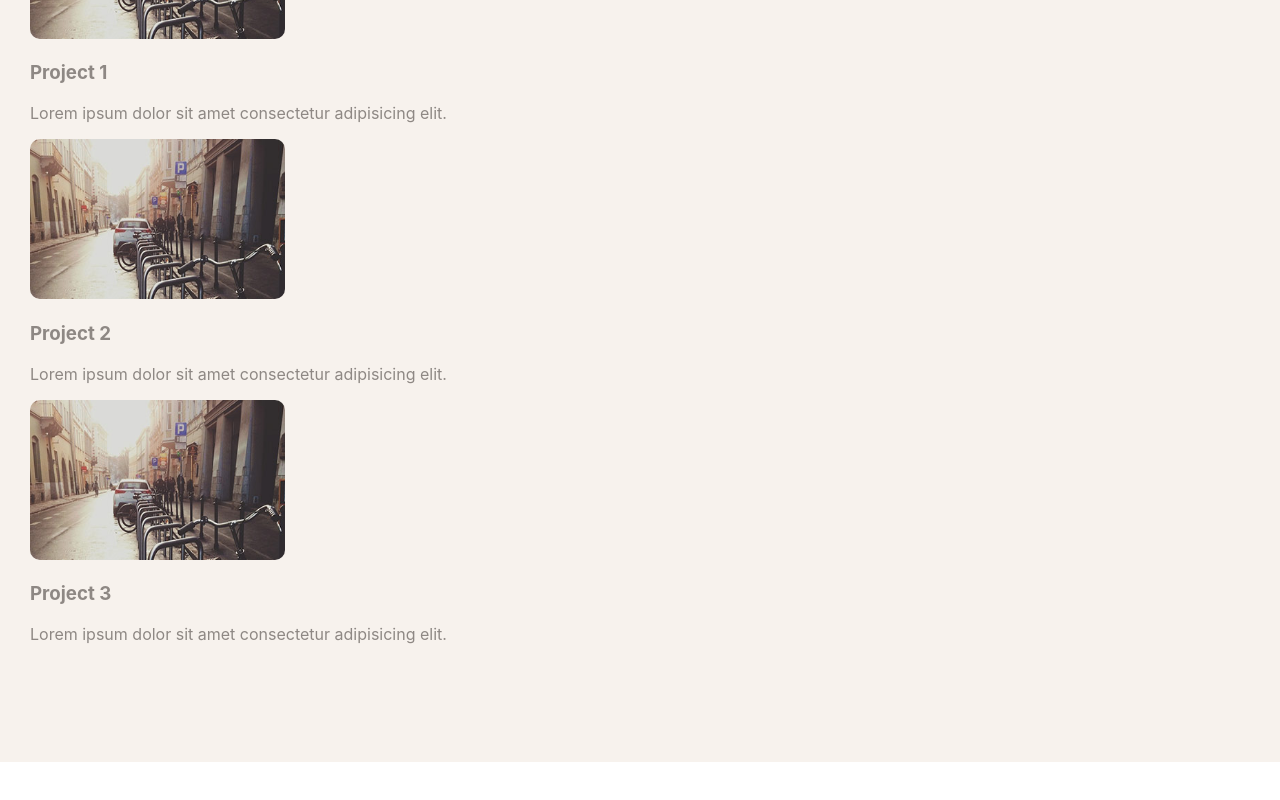
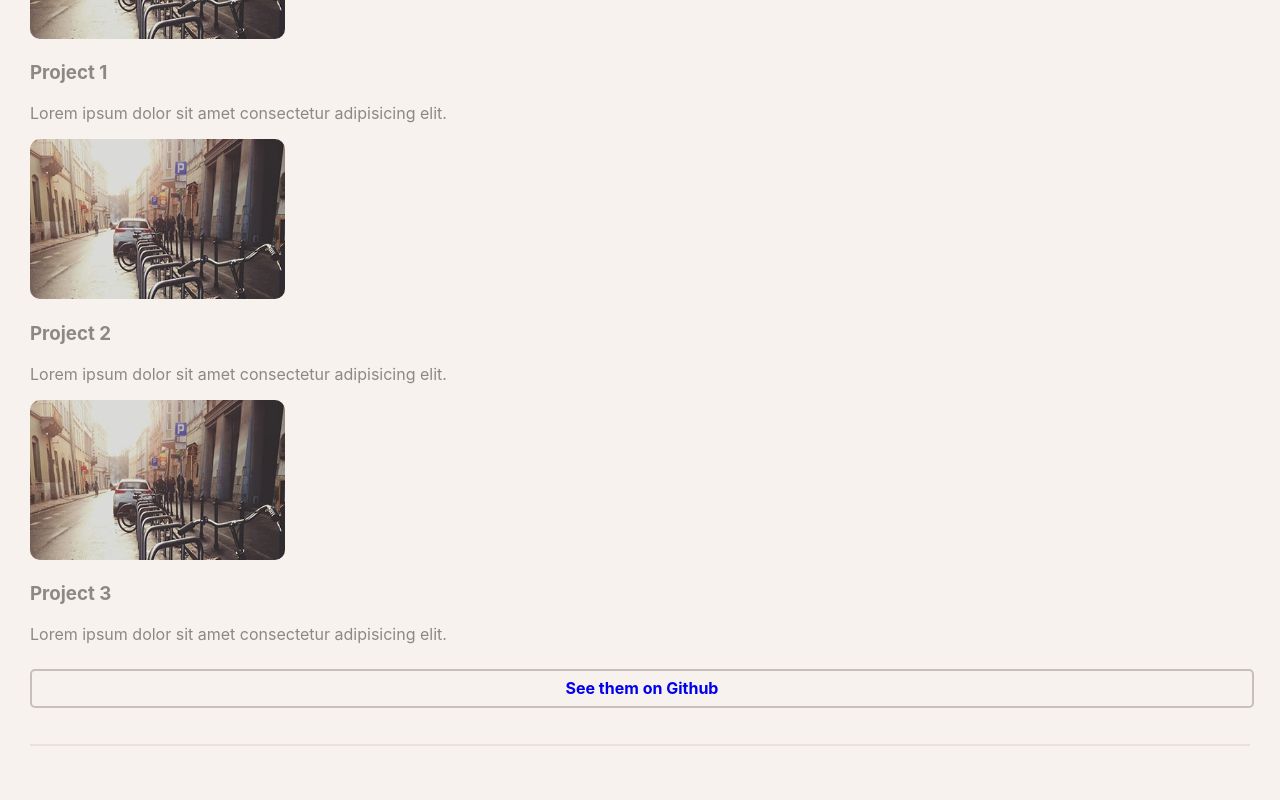
Before and after one commit to luchosr/reactPortfolio, a React (Create React App) app: page / in a window 1280 px wide. Shown: the part 894-1694 px from the top of the page. Before the commit the page ends 1656 px from the top, so only its background shows below. Built offline with nearby package versions, Linux system fonts and the light colour scheme.

Commit message:
add projects section

```diff
--- a/src/Main/Main.js
+++ b/src/Main/Main.js
@@ -21,7 +21,13 @@
           ullam. Officiis, aperiam placeat.
         </p>
         <div className="main__first__paragraph__button">
-          <a href="">Learn More</a>
+          <a
+            href="https://www.linkedin.com/in/luciano-ramello-b45411143/"
+            target="_blank"
+            rel="noopener noreferrer"
+          >
+            Learn More
+          </a>
         </div>
       </section>
       <section className="main__second">
@@ -55,6 +61,15 @@
           <h3>Project 3</h3>
           <p> Lorem ipsum dolor sit amet consectetur adipisicing elit.</p>
         </div>
+        <div className="main__first__paragraph__button">
+          <a
+            href="https://github.com/luchosr"
+            target="_blank"
+            rel="noopener noreferrer"
+          >
+            See them on Github
+          </a>
+        </div>
       </section>
     </div>
   );
--- a/src/Main/main.css
+++ b/src/Main/main.css
@@ -26,6 +26,7 @@
   margin: 36px 0 36px 0;
   padding: 36px 0 36px 0;
   border-top: 2px solid #e8e1dd;
+  border-bottom: 2px solid #e8e1dd;
 }
 .main__second__projects__item__img {
   width: 255px;
```
